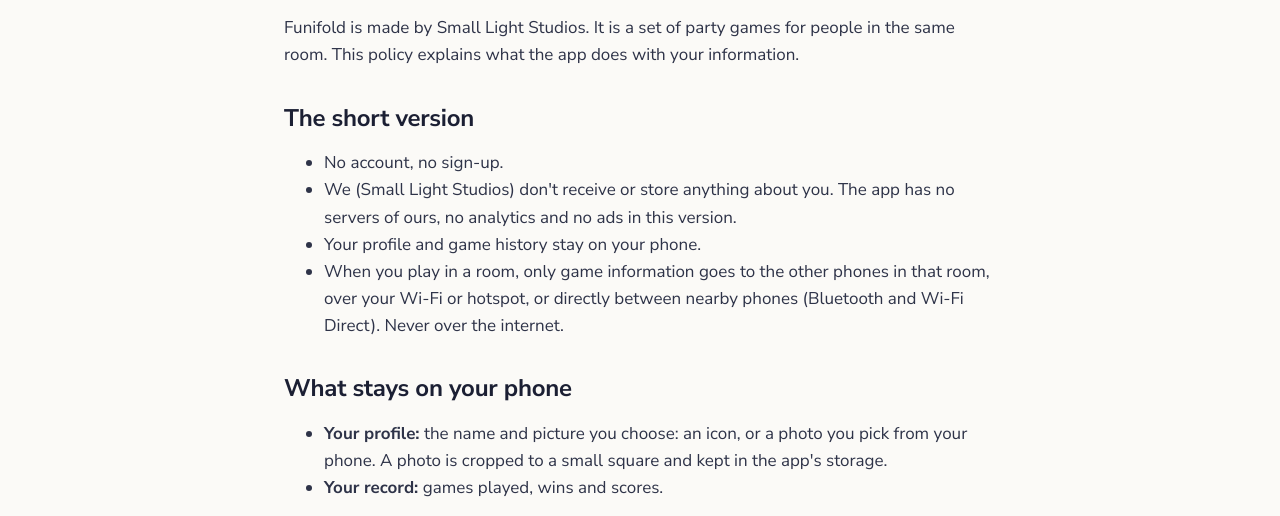
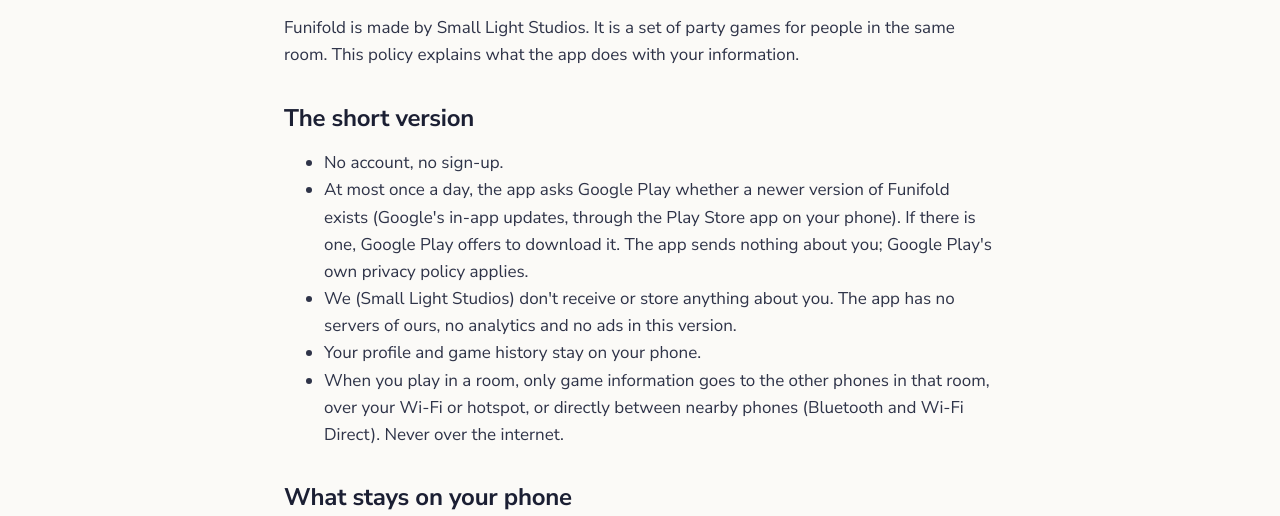
Before and after one commit to Rufus-Sam/smalllightstudios, a plain HTML site: page funifold/privacy/index.html in a window 1280 px wide. Shown: the part 271-787 px from the top of the page. Drawn offline with Linux system fonts and the light colour scheme.

Commit message:
Funifold privacy: Google Play in-app update check

```diff
--- a/funifold/privacy/index.html
+++ b/funifold/privacy/index.html
@@ -32,6 +32,7 @@
 <h2>The short version</h2>
 <ul>
 <li>No account, no sign-up.</li>
+<li>At most once a day, the app asks Google Play whether a newer version of Funifold exists (Google's in-app updates, through the Play Store app on your phone). If there is one, Google Play offers to download it. The app sends nothing about you; Google Play's own privacy policy applies.</li>
 <li>We (Small Light Studios) don't receive or store anything about you. The app has no servers of ours, no analytics and no ads in this version.</li>
 <li>Your profile and game history stay on your phone.</li>
 <li>When you play in a room, only game information goes to the other phones in that room, over your Wi-Fi or hotspot, or directly between nearby phones (Bluetooth and Wi-Fi Direct). Never over the internet.</li>
```
